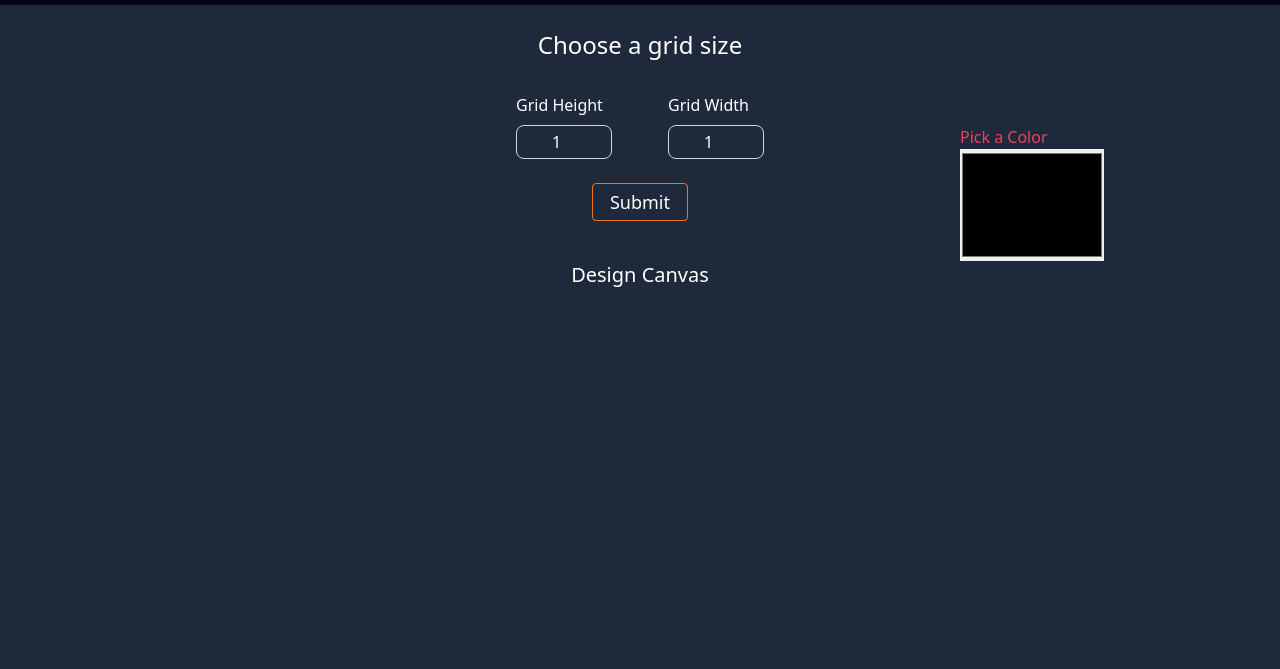
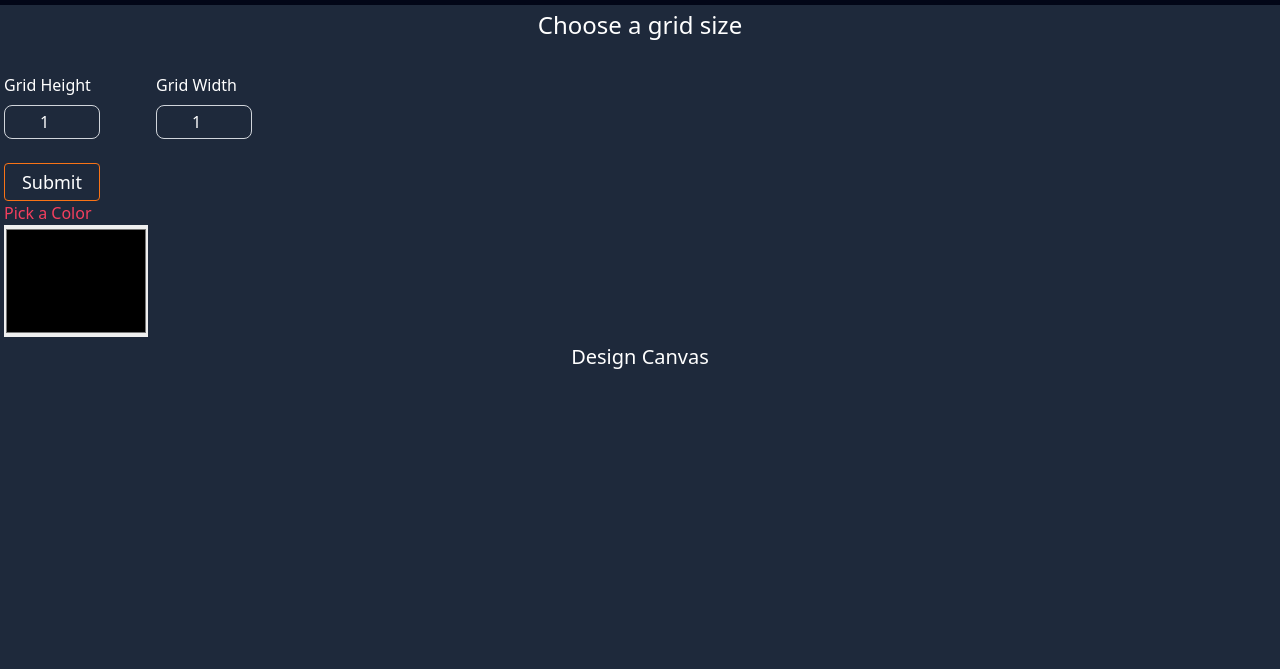
Before and after one commit to 23Mandla/pixelartmaker.github.io, a website: page docs/index.html in a window 1280 px wide. Shown: the part 131-800 px from the top of the page. Drawn offline with Linux system fonts and the light colour scheme; a web font is replaced by a local one.

Commit message:
added url git repo

```diff
--- a/docs/index.html
+++ b/docs/index.html
@@ -10,18 +10,31 @@
       href="https://fonts.googleapis.com/css2?family=Nabla&display=swap"
       rel="stylesheet"
     />
+    <script
+      src="https://kit.fontawesome.com/9f76f12f76.js"
+      crossorigin="anonymous"
+    ></script>
     <link rel="stylesheet" href="output.css" />
     <script src="script.js" defer></script>
     <title>Pixel art maker</title>
   </head>
-  <body>
-    <main class="w-full h-screen bg-slate-800 overflow-hidden">
-      <header class="p-2 bg-slate-950">
-        <h1 class="text-[5em] text-center" id="title">Create Pixel art</h1>
+  <body class="bg-slate-800 pb-5">
+    <main>
+      <header class="flex items-center justify-center p-2 bg-slate-950">
+        <h1 class="text-[5em]" id="title">Create Pixel art</h1>
+        <a
+          href="https://github.com/23Mandla/pixelartmaker.github.io"
+          class="bg-gray-700 ml-80 h-12 w-24 rounded flex justify-center items-center transition-colors duration-500 hover:bg-gray-900"
+          ><i class="fa-brands fa-github text-4xl text-gray-400"></i
+        ></a>
       </header>
 
-      <div class="mt-6 flex flex-col items-center space-y-8">
+      <div class="grid grid-flow-col gap-5 mt-14 p-1">
+        <div class="space-y-8">
+          <div class="text-center">
             <h1 class="text-white text-2xl">Choose a grid size</h1>
+          </div>
+          <div class="flex justify-center">
             <form action="">
               <div class="flex space-x-14">
                 <div>
@@ -52,9 +65,9 @@
                   />
                 </div>
               </div>
-          <div class="flex items-center mt-6">
+              <div class="mt-6 pl-16">
                 <button
-              class="text-white m-auto border border-orange-500 p-1 w-24 rounded hover:bg-cyan-500 text-lg"
+                  class="text-white border border-orange-500 p-1 w-24 rounded hover:bg-cyan-500 text-lg"
                   id="size"
                 >
                   Submit
@@ -62,14 +75,23 @@
               </div>
             </form>
           </div>
-      <div class="flex flex-col items-center mt-10">
+        </div>
+
+        <div class="flex justify-center">
+          <div>
+            <h2 class="text-rose-500">Pick a Color</h2>
+            <input
+              type="color"
+              id="colorPicker"
+              class="w-36 h-28 cursor-pointer"
+            />
+          </div>
+        </div>
+      </div>
+
+      <div class="flex flex-col items-center mt-5">
         <h2 class="text-white text-xl mb-3">Design Canvas</h2>
         <table id="pixelCanvas" class="m-auto border-collapse"></table>
-      </div>
-
-      <div class="absolute right-44 top-64">
-        <h2 class="text-rose-500">Pick a Color</h2>
-        <input type="color" id="colorPicker" class="w-36 h-28 cursor-pointer" />
       </div>
     </main>
   </body>
```
Lines whose indentation alone changed are shown as unchanged.
